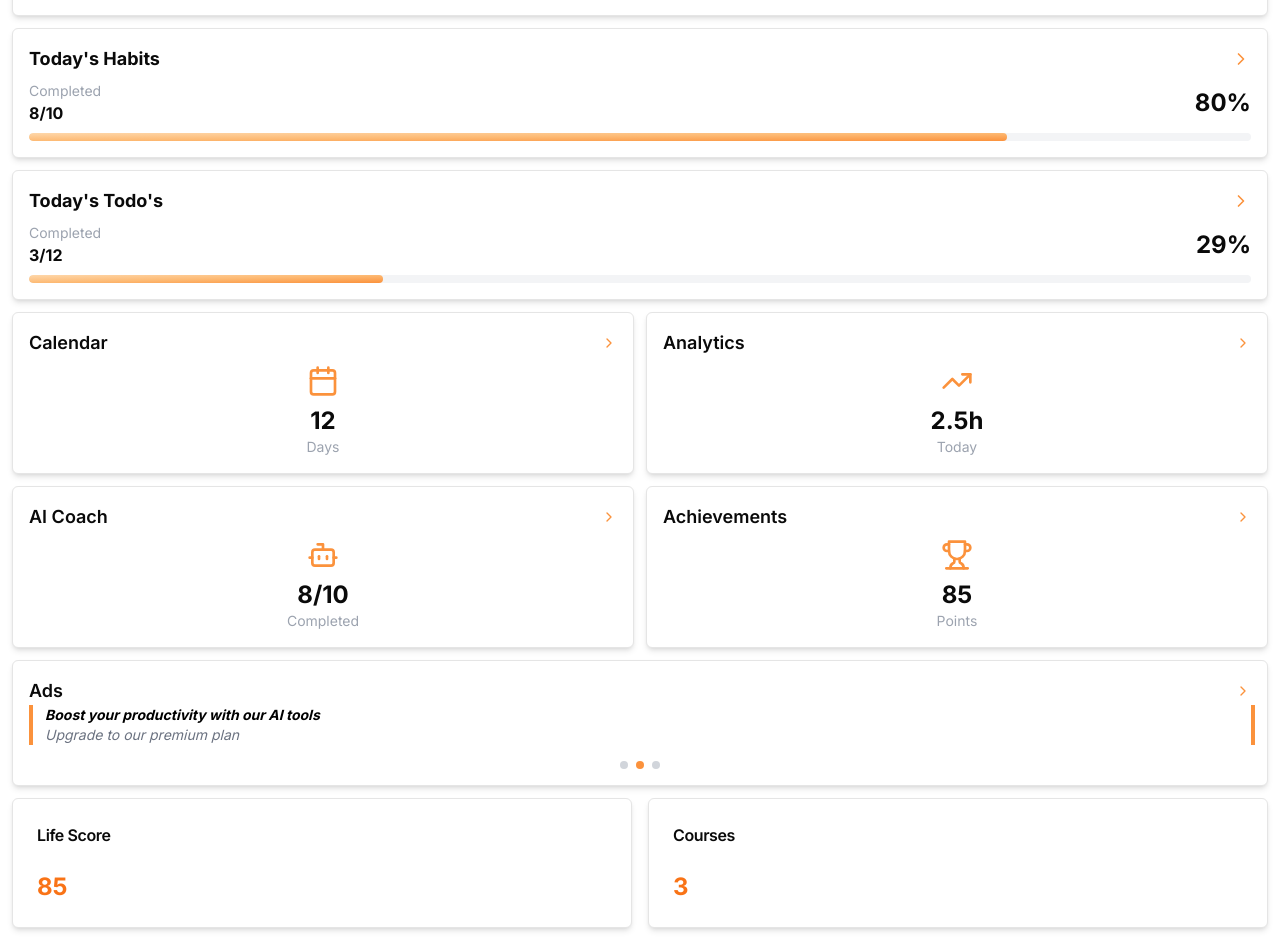
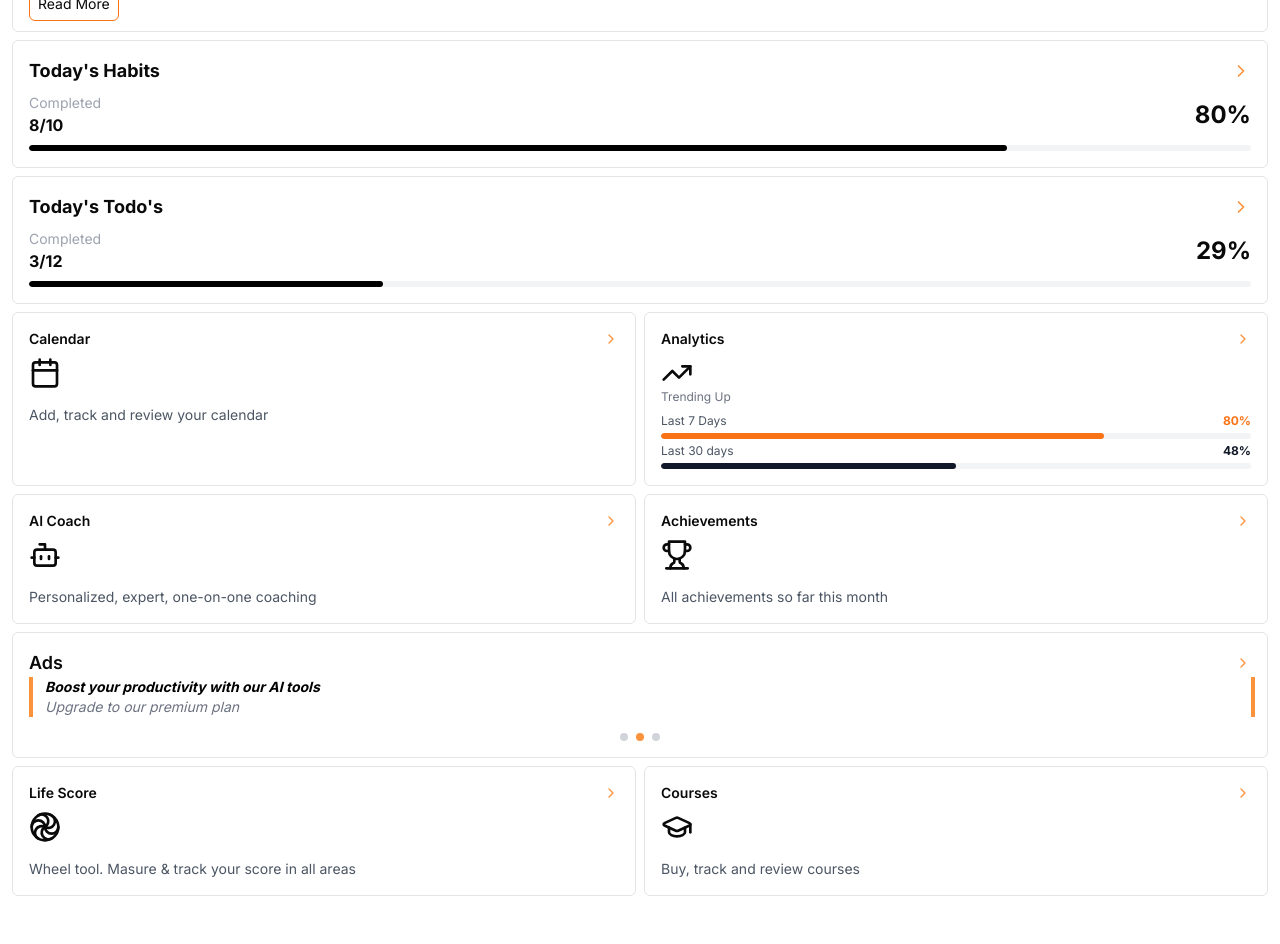
Before and after one commit to dobe4ever/better-you-app-nextjs, a Next.js app: page / in a window 1280 px wide. Shown: the part 1020-1964 px from the top of the page. After the commit the page ends 1932 px from the top, so only its background shows below. Built offline with nearby package versions, Linux system fonts and the light colour scheme.

Commit message:
all widget designs

```diff
--- a/app/page.tsx
+++ b/app/page.tsx
@@ -6,7 +6,7 @@ import { AiTipsCarousel } from '../components/AiTipsCarousel'
 import { Announcement } from '../components/Announcement'
 import { Habits } from '../components/Habits'
 import { Todos } from '../components/Todos'
-import { QuickAccess } from '../components/QuickAccess'
+import { GridWidgets } from '../components/GridWidgets'
 import { AdsCarousel } from '../components/AdsCarousel'
 import { LifeScoreAndCourses } from '../components/LifeScoreAndCourses'
 
@@ -35,11 +35,11 @@ export default function Component() {
         <AiTipsCarousel />
       </div>
       {/* Widgets wrapper */}
-      <main className="flex flex-col w-full bg- py-4 px-3 space-y-3">
+      <main className="flex flex-col w-full bg- py-4 px-3 space-y-2">
         <Announcement />
         <Habits />
         <Todos />
-        <QuickAccess />
+        <GridWidgets />
         <AdsCarousel />
         <LifeScoreAndCourses />
       </main>
--- a/components/AdsCarousel.tsx
+++ b/components/AdsCarousel.tsx
@@ -24,7 +24,7 @@ const Widget = ({
   return (
     <div
       onClick={onClick}
-      className={`bg-white rounded-md p-4 border shadow-md ${
+      className={`bg-white rounded-md p-4 border ${
         onClick ? 'cursor-pointer' : ''
       } group ${className}`}
     >
--- a/components/AiTipsCarousel.tsx
+++ b/components/AiTipsCarousel.tsx
@@ -33,7 +33,7 @@ export function AiTipsCarousel() {
   }, []);
 
   return (
-    <div className="bg-white m-2 p-2 border-y shadow- relative">
+    <div className="bg-white my-4 mx-2 p-2 border-y relative">
       {/* Left Navigation */}
       <button
         onClick={(e) => {
@@ -43,7 +43,7 @@ export function AiTipsCarousel() {
         className="absolute left-0 top-0 bottom-0 bg-white z-10"
         aria-label="Previous tip"
       >
-        <ChevronLeft size={20} className="text-orange-400 m-1.5" />
+        <ChevronLeft size={20} className="text-black/75 m-1.5" />
       </button>
 
       {/* Right Navigation */}
@@ -55,7 +55,7 @@ export function AiTipsCarousel() {
         className="absolute right-0 top-0 bottom-0 bg-white z-10"
         aria-label="Next tip"
       >
-        <ChevronRight size={20} className="text-orange-400 m-1.5"/>
+        <ChevronRight size={20} className="text-black/75 m-1.5"/>
       </button>
 
       {/* Carousel Content */}
@@ -68,9 +68,9 @@ export function AiTipsCarousel() {
             <div key={index} className="flex-shrink-0 w-full">
               <div className="flex items-center gap-2 px-0">
                 <div className="flex-shrink-0">
-                  <Bot size={36} className="text-orange-400" />
+                  <Bot size={36} className="text-black/75" />
                 </div>
-                <blockquote className="flex flex-col border-l-4 pl-2 border-orange-400 italic text-sm text-gray-400">
+                <blockquote className="flex flex-col border-l-2 pl-2 border-black/75 italic text-sm text-black/75">
                   <p className="text-md text-black font-semibold">{tip.message}</p>
                   <p className="text-xs text-gray-500">{tip.detail}</p>
                 </blockquote>
--- a/components/Announcement.tsx
+++ b/components/Announcement.tsx
@@ -24,7 +24,7 @@ const Widget = ({
 }: WidgetProps) => {
   return (
     <div
-      className={`bg-white rounded-md p-4 border shadow-md ${
+      className={`bg-white rounded-md p-4 border ${
         onClick ? 'cursor-pointer' : ''
       } group ${className}`}
     >
@@ -63,7 +63,7 @@ export function Announcement() {
             </button>
           }
         >
-          <div className="my-2">
+          <div className="mt-4">
             <a
               href="https://vercel.com/dobe4evers-projects/vitejs-node-ts-tailwind-better-you"
               target="_blank"
--- /dev/null
+++ b/components/GridWidgets.tsx
@@ -0,0 +1,109 @@
+import { ReactNode } from 'react'
+import { Calendar, TrendingUp, Bot, Trophy, ChevronRight } from 'lucide-react';
+
+interface WidgetProps {
+  title: string;
+  children: ReactNode;
+  onClick?: () => void;
+  rightIcon?: ReactNode;
+  className?: string;
+}
+
+const Widget = ({
+  title,
+  children,
+  onClick,
+  rightIcon = (
+    <ChevronRight
+      size={16}
+      className="text-orange-400"
+    />
+  ),
+  className = '',
+}: WidgetProps) => {
+  return (
+    <div
+      className={`bg-white rounded-md p-4 border ${
+        onClick ? 'cursor-pointer' : ''
+      } group ${className}`}
+    >
+      <div className="flex justify-between items-center mb-0">
+        <h2 className="text-sm font-semibold">{title}</h2>
+        {rightIcon}
+      </div>
+      {children}
+    </div>
+  );
+};
+
+export function GridWidgets() {
+
+  return (
+    <div className="grid grid-cols-2 gap-2 mt-0">
+      {/* Calendar Widget */}
+      <Widget
+        title="Calendar"
+        className="flex flex-col gap-2"
+      >
+        <Calendar size={32} />
+
+        <div className="text-sm text-gray-600 mt-2">
+          Add, track and review your calendar
+        </div>
+
+      </Widget>
+
+      {/* Analytics Widget */}
+      <Widget title="Analytics" className="flex flex-col gap-2">
+        <div className="space-y-2">
+          <div>
+          <TrendingUp size={32} />
+          <div className="text-xs text-gray-500">Trending Up</div>
+        </div>
+          <div className="space-y-1 text-xs">
+            <div className="flex justify-between items-center">
+              <span className="text-gray-600">Last 7 Days</span>
+              <span className="text-orange-500 font-bold">80%</span>
+            </div>
+            <div className="h-1.5 bg-gray-100 rounded-full overflow-hidden">
+              <div className="h-full w-3/4 bg-orange-500 rounded-full"></div>
+            </div>
+            <div className="flex justify-between items-center">
+              <span className="text-gray-600">Last 30 days</span>
+              <span className="text-gray-900 font-bold">48%</span>
+            </div>
+            <div className="h-1.5 bg-gray-100 rounded-full overflow-hidden">
+              <div className="h-full w-1/2 bg-gray-900 rounded-full"></div>
+            </div>
+          </div>
+        </div>
+      </Widget>
+
+      {/* AI Coach Widget */}
+      <Widget
+        title="AI Coach"
+        className="flex flex-col gap-2"
+      >
+        <Bot size={32} />
+
+        <div className="text-sm text-gray-600 mt-2">
+          Personalized, expert, one-on-one coaching
+        </div>
+
+      </Widget>
+
+      {/* Achievements Widget */}
+      <Widget
+        title="Achievements"
+        className="flex flex-col gap-2"
+      >
+        <Trophy size={32} />
+
+        <div className="text-sm text-gray-600 mt-2">
+          All achievements so far this month
+        </div>
+
+      </Widget>
+    </div>
+  );
+}
--- a/components/Habits.tsx
+++ b/components/Habits.tsx
@@ -3,7 +3,7 @@ import { ChevronRight } from 'lucide-react'
 
 export function Habits() {
   return (
-    <div className="bg-white rounded-md border p-4 shadow-md">
+    <div className="bg-white rounded-md border p-4">
 
       <div className="flex items-center justify-between">
         <p className="text-lg font-bold">Today's Habits</p>
@@ -21,9 +21,9 @@ export function Habits() {
 
       </div>
 
-      <div className="w-full bg-gray-100 rounded-full h-2 overflow-hidden">
+      <div className="w-full bg-gray-100 rounded-full h-1.5 overflow-hidden">
         <div
-          className="h-full rounded-full bg-gradient-to-br from-orange-200 via-orange-300 to-orange-400"
+          className="h-full rounded-full bg-black"
           style={{ width: '80%', transition: 'width 1s ease-in-out' }}
         />
       </div>
--- a/components/Header.tsx
+++ b/components/Header.tsx
@@ -70,10 +70,10 @@ export function Header({ username = 'Bruh!', avatarUrl = 'https://i.pravatar.cc/
         initial={{ opacity: 0, y: 20 }}
         animate={{ opacity: 1, y: 0 }}
         transition={{ delay: 0.3, duration: 0.5 }}
-        className="absolute left-0 right-0 bottom-0 text-center"
+        className="absolute left-0 right-0 -bottom-2 text-center"
       >
-        <h1 className="font-bold tracking-tight text-orange-400">
-          <span className="inline-block text-xl">READY TO CRASH SOME HABITS?</span>
+        <h1 className="text-orange-500">
+          <span className="tracking-tighter font-bold text-xl">READY TO CRASH SOME HABITS?</span>
         </h1>
       </motion.div>
     </header>
--- a/components/LifeScoreAndCourses.tsx
+++ b/components/LifeScoreAndCourses.tsx
@@ -1,24 +1,68 @@
-import { Card, CardContent, CardHeader, CardTitle } from '@/components/ui/card'
+import { ReactNode } from 'react'
+import { GraduationCap, LoaderPinwheel, ChevronRight } from 'lucide-react';
+
+interface WidgetProps {
+  title: string;
+  children: ReactNode;
+  onClick?: () => void;
+  rightIcon?: ReactNode;
+  className?: string;
+}
+
+const Widget = ({
+  title,
+  children,
+  onClick,
+  rightIcon = (
+    <ChevronRight
+      size={16}
+      className="text-orange-400"
+    />
+  ),
+  className = '',
+}: WidgetProps) => {
+  return (
+    <div
+      className={`bg-white rounded-md p-4 border ${
+        onClick ? 'cursor-pointer' : ''
+      } group ${className}`}
+    >
+      <div className="flex justify-between items-center mb-0">
+        <h2 className="text-sm font-semibold">{title}</h2>
+        {rightIcon}
+      </div>
+      {children}
+    </div>
+  );
+};
 
 export function LifeScoreAndCourses() {
   return (
-    <div className="grid grid-cols-2 gap-4">
-      <Card>
-        <CardHeader>
-          <CardTitle className="text-base">Life Score</CardTitle>
-        </CardHeader>
-        <CardContent>
-          <div className="text-2xl font-bold text-orange-500">85</div>
-        </CardContent>
-      </Card>
-      <Card>
-        <CardHeader>
-          <CardTitle className="text-base">Courses</CardTitle>
-        </CardHeader>
-        <CardContent>
-          <div className="text-2xl font-bold text-orange-500">3</div>
-        </CardContent>
-      </Card>
+    <div className="grid grid-cols-2 gap-2 mt-0">
+      {/* Life Score Widget */}
+      <Widget
+        title="Life Score"
+        className="flex flex-col gap-2"
+      >
+        <LoaderPinwheel size={32} />
+
+        <div className="text-sm text-gray-600 mt-2">
+          Wheel tool. Masure & track your score in all areas
+        </div>
+
+      </Widget>
+      {/* Courses Widget */}
+      <Widget
+        title="Courses"
+        className="flex flex-col gap-2"
+      >
+        <GraduationCap size={32} />
+
+        <div className="text-sm text-gray-600 mt-2">
+          Buy, track and review courses
+        </div>
+
+      </Widget>
     </div>
   )
 }
--- a/components/QuickAccess.tsx
+++ /dev/null
@@ -1,81 +0,0 @@
-import { useState, ReactNode } from 'react'
-import { Calendar, Activity, Brain, TrendingUp, Bot, Trophy, ChevronRight } from 'lucide-react';
-
-//import { Widget } from '../components/ui/Widget';
-interface WidgetProps {
-  title: string;
-  children: ReactNode;
-  onClick?: () => void;
-  rightIcon?: ReactNode;
-  className?: string;
-}
-
-const Widget = ({
-  title,
-  children,
-  onClick,
-  rightIcon = (
-    <ChevronRight
-      size={16}
-      className="text-orange-400 group-hover:transform group-hover:translate-x-1 transition-transform"
-    />
-  ),
-  className = '',
-}: WidgetProps) => {
-  return (
-    <div
-      className={`bg-white rounded-md p-4 border shadow-md ${
-        onClick ? 'cursor-pointer' : ''
-      } group ${className}`}
-    >
-      <div className="flex justify-between items-center mb-0">
-        <h2 className="text-lg font-semibold">{title}</h2>
-        {rightIcon}
-      </div>
-      {children}
-    </div>
-  );
-};
-
-export function QuickAccess() {
-
-  return (
-    <div className="grid grid-cols-2 gap-3 mt-4">
-      {/* Calendar Widget */}
-      <Widget title="Calendar" onClick={() => {}}>
-        <div className="flex flex-col items-center mt-2">
-          <Calendar className="w-8 h-8 text-orange-400 mb-2" />
-          <span className="text-2xl font-bold">12</span>
-          <span className="text-sm text-gray-400">Days</span>
-        </div>
-      </Widget>
-
-      {/* Analytics Widget */}
-      <Widget title="Analytics" onClick={() => {}}>
-        <div className="flex flex-col items-center mt-2">
-          <TrendingUp className="w-8 h-8 text-orange-400 mb-2" />
-          <span className="text-2xl font-bold">2.5h</span>
-          <span className="text-sm text-gray-400">Today</span>
-        </div>
-      </Widget>
-
-      {/* AI Coach Widget */}
-      <Widget title="AI Coach" onClick={() => {}}>
-        <div className="flex flex-col items-center mt-2">
-          <Bot className="w-8 h-8 text-orange-400 mb-2" />
-          <span className="text-2xl font-bold">8/10</span>
-          <span className="text-sm text-gray-400">Completed</span>
-        </div>
-      </Widget>
-
-      {/* Achievements Widget */}
-      <Widget title="Achievements" onClick={() => {}}>
-        <div className="flex flex-col items-center mt-2">
-          <Trophy className="w-8 h-8 text-orange-400 mb-2" />
-          <span className="text-2xl font-bold">85</span>
-          <span className="text-sm text-gray-400">Points</span>
-        </div>
-      </Widget>
-    </div>
-  );
-}
--- a/components/Todos.tsx
+++ b/components/Todos.tsx
@@ -3,7 +3,7 @@ import { ChevronRight } from 'lucide-react'
 
 export function Todos() {
   return (
-    <div className="bg-white rounded-md border p-4 shadow-md">
+    <div className="bg-white rounded-md border p-4">
 
       <div className="flex items-center justify-between">
         <p className="text-lg font-bold">Today's Todo's</p>
@@ -21,9 +21,9 @@ export function Todos() {
 
       </div>
 
-      <div className="w-full bg-gray-100 rounded-full h-2 overflow-hidden">
+      <div className="w-full bg-gray-100 rounded-full h-1.5 overflow-hidden">
         <div
-          className="h-full rounded-full bg-gradient-to-br from-orange-200 via-orange-300 to-orange-400"
+          className="h-full rounded-full bg-black"
           style={{ width: '29%', transition: 'width 1s ease-in-out' }}
         />
       </div>
--- a/components/ui/card.tsx
+++ b/components/ui/card.tsx
@@ -9,7 +9,7 @@ const Card = React.forwardRef<
   <div
     ref={ref}
     className={cn(
-      "rounded-md border bg-card text-card-foreground shadow-md",
+      "rounded-md border bg-card text-card-foreground",
       className
     )}
     {...props}
```
